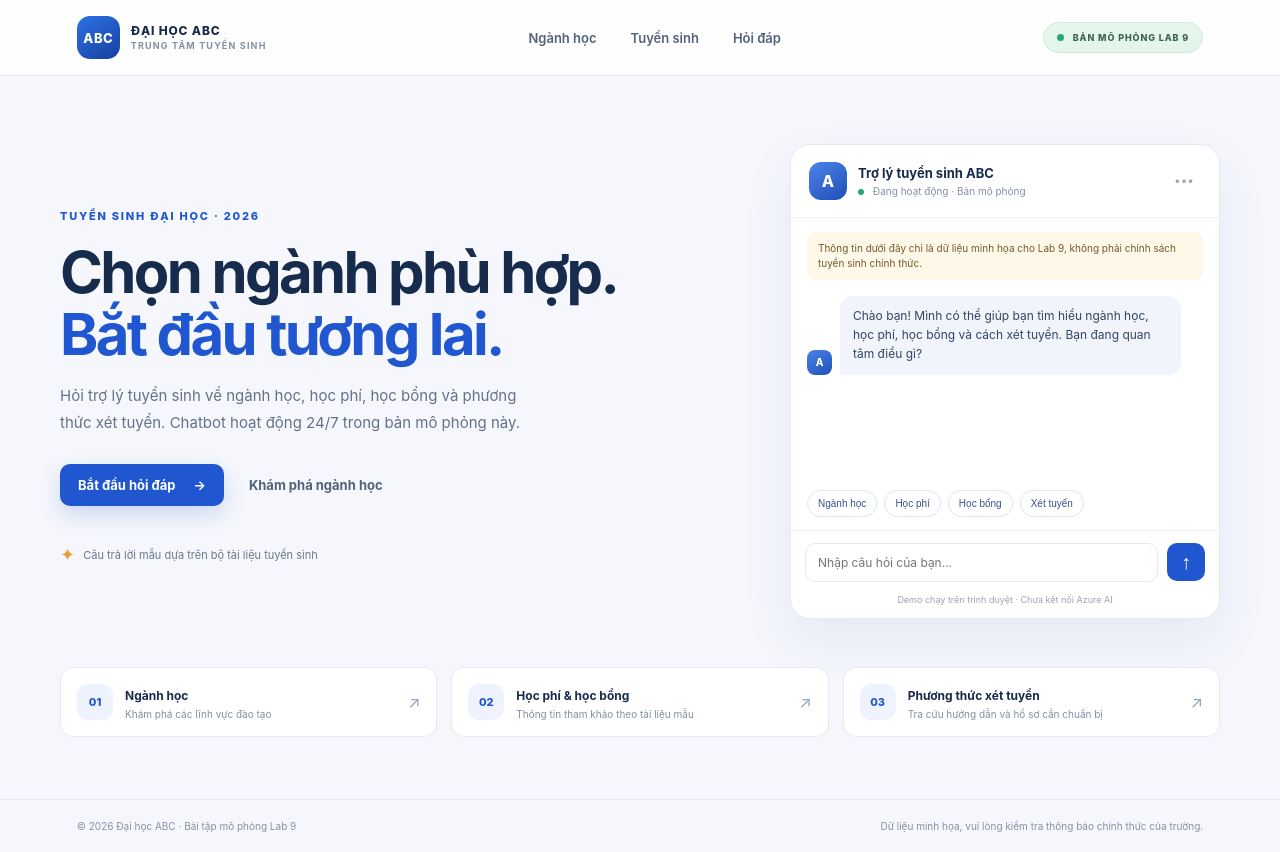
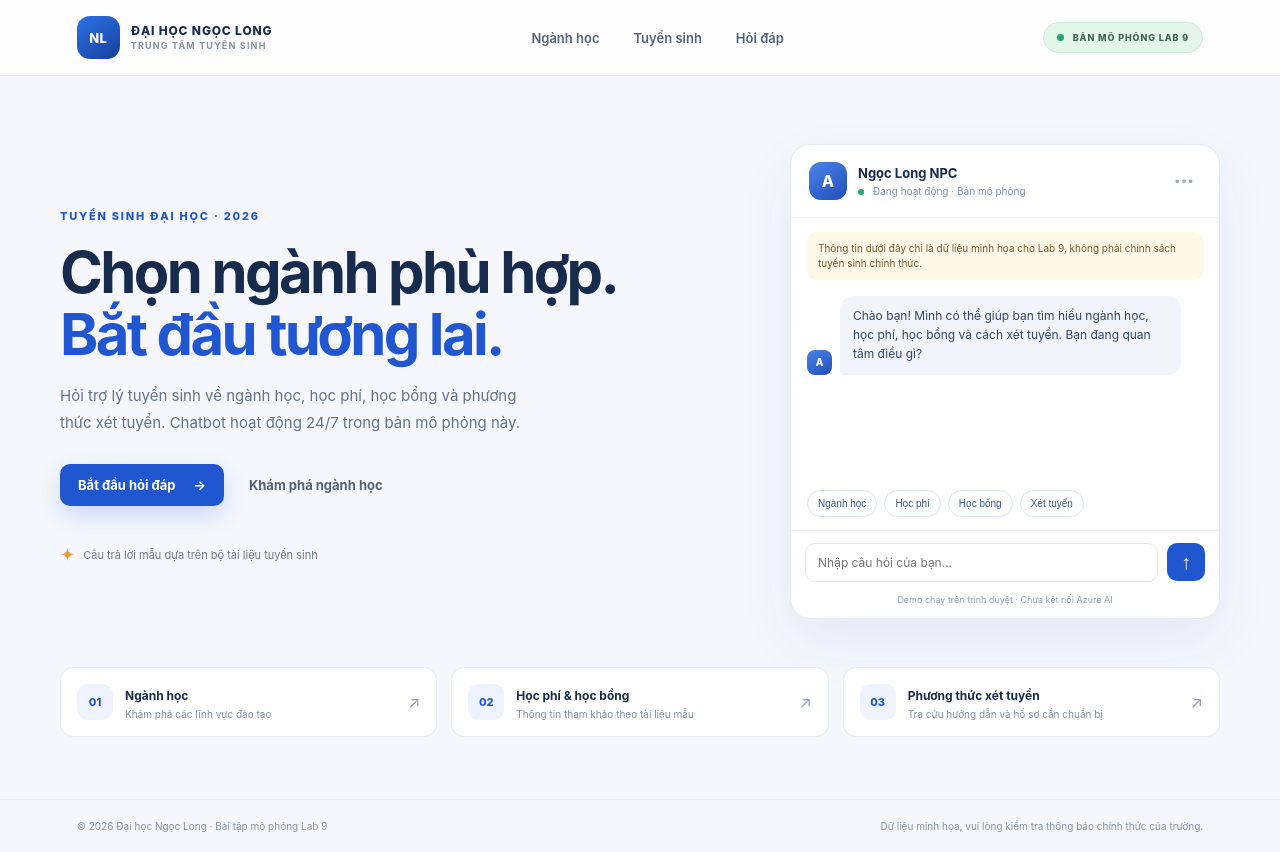
Before and after one commit to dnnlong0412/Chatbot-tuyensinh, a plain HTML site: page mophongchatbot/index.html in a window 1280 px wide. Drawn offline with Linux system fonts and the light colour scheme.

Commit message:
Rename university from ABC to Ngọc Long and assistant to Ngọc Long NPC (6afc274e1f4705d6db2e8e24)

```diff
--- a/mophongchatbot/app.js
+++ b/mophongchatbot/app.js
@@ -1,7 +1,7 @@
 const faq = [
   {
     keys: ["nganh", "dao tao", "chuyen nganh", "cntt", "marketing", "kinh doanh"],
-    answer: "Theo bộ dữ liệu giả lập của Lab 9, Đại học ABC có các ngành mẫu: Công nghệ thông tin, Khoa học dữ liệu, Quản trị kinh doanh, Marketing và Ngôn ngữ Anh. Đây không phải danh mục ngành chính thức."
+    answer: "Theo bộ dữ liệu giả lập của Lab 9, Đại học Ngọc Long có các ngành mẫu: Công nghệ thông tin, Khoa học dữ liệu, Quản trị kinh doanh, Marketing và Ngôn ngữ Anh. Đây không phải danh mục ngành chính thức."
   },
   {
     keys: ["hoc phi", "tien hoc", "chi phi", "hoc bao nhieu"],
--- a/mophongchatbot/index.html
+++ b/mophongchatbot/index.html
@@ -3,16 +3,16 @@
 <head>
   <meta charset="utf-8">
   <meta name="viewport" content="width=device-width, initial-scale=1">
-  <meta name="description" content="Website mô phỏng chatbot tuyển sinh Đại học ABC cho Lab 9.">
-  <title>Trợ lý tuyển sinh | Đại học ABC</title>
+  <meta name="description" content="Website mô phỏng chatbot tuyển sinh Đại học Ngọc Long cho Lab 9.">
+  <title>Trợ lý tuyển sinh | Đại học Ngọc Long</title>
   <link rel="stylesheet" href="styles.css">
   <script src="app.js" defer></script>
 </head>
 <body>
   <header class="site-header">
-    <a class="brand" href="#" aria-label="Đại học ABC, trang chủ">
-      <span class="brand-mark">ABC</span>
-      <span class="brand-name">ĐẠI HỌC ABC<small>TRUNG TÂM TUYỂN SINH</small></span>
+    <a class="brand" href="#" aria-label="Đại học Ngọc Long, trang chủ">
+      <span class="brand-mark">NL</span>
+      <span class="brand-name">ĐẠI HỌC NGỌC LONG<small>TRUNG TÂM TUYỂN SINH</small></span>
     </a>
     <nav aria-label="Điều hướng chính">
       <a href="#nganh">Ngành học</a>
@@ -38,7 +38,7 @@
       <section class="chat-card" id="chat" aria-label="Chatbot tuyển sinh mô phỏng">
         <div class="chat-head">
           <div class="bot-avatar">A</div>
-          <div><strong>Trợ lý tuyển sinh ABC</strong><small><span class="online-dot"></span> Đang hoạt động · Bản mô phỏng</small></div>
+          <div><strong>Ngọc Long NPC</strong><small><span class="online-dot"></span> Đang hoạt động · Bản mô phỏng</small></div>
           <button class="more-button" aria-label="Tùy chọn">•••</button>
         </div>
         <div class="chat-notice">Thông tin dưới đây chỉ là dữ liệu minh họa cho Lab 9, không phải chính sách tuyển sinh chính thức.</div>
@@ -71,7 +71,7 @@
   </main>
 
   <footer>
-    <span>© 2026 Đại học ABC · Bài tập mô phỏng Lab 9</span>
+    <span>© 2026 Đại học Ngọc Long · Bài tập mô phỏng Lab 9</span>
     <span>Dữ liệu minh họa, vui lòng kiểm tra thông báo chính thức của trường.</span>
   </footer>
 </body>
```
Also changed, not shown: mophongchatbot/admissions/01-nganh-hoc.txt, mophongchatbot/admissions/02-hoc-phi.txt, mophongchatbot/admissions/03-hoc-bong.txt, mophongchatbot/admissions/04-phuong-thuc-xet-tuyen.txt, mophongchatbot/admissions/05-ho-so-va-lich.txt, 1 other file.
